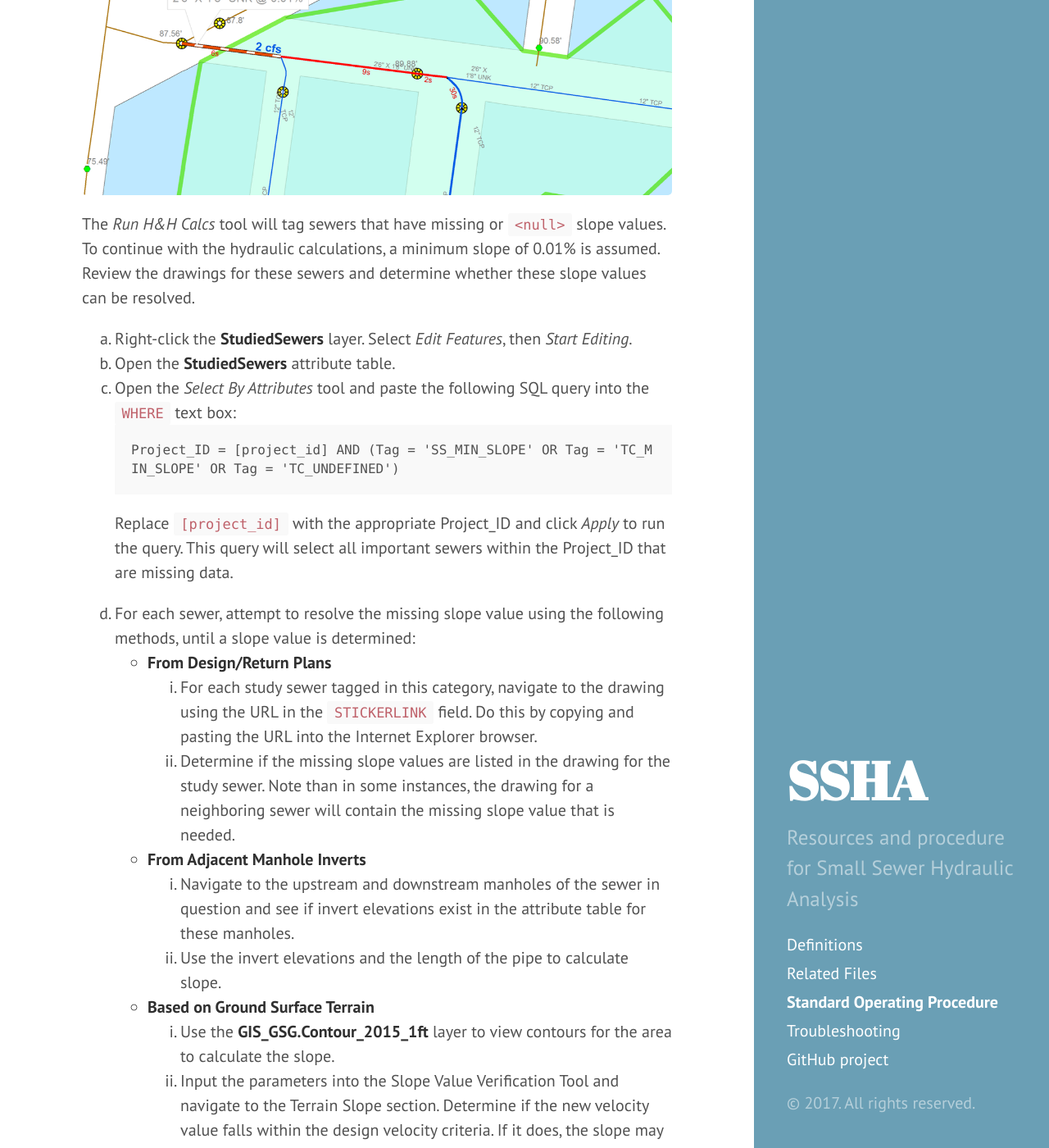
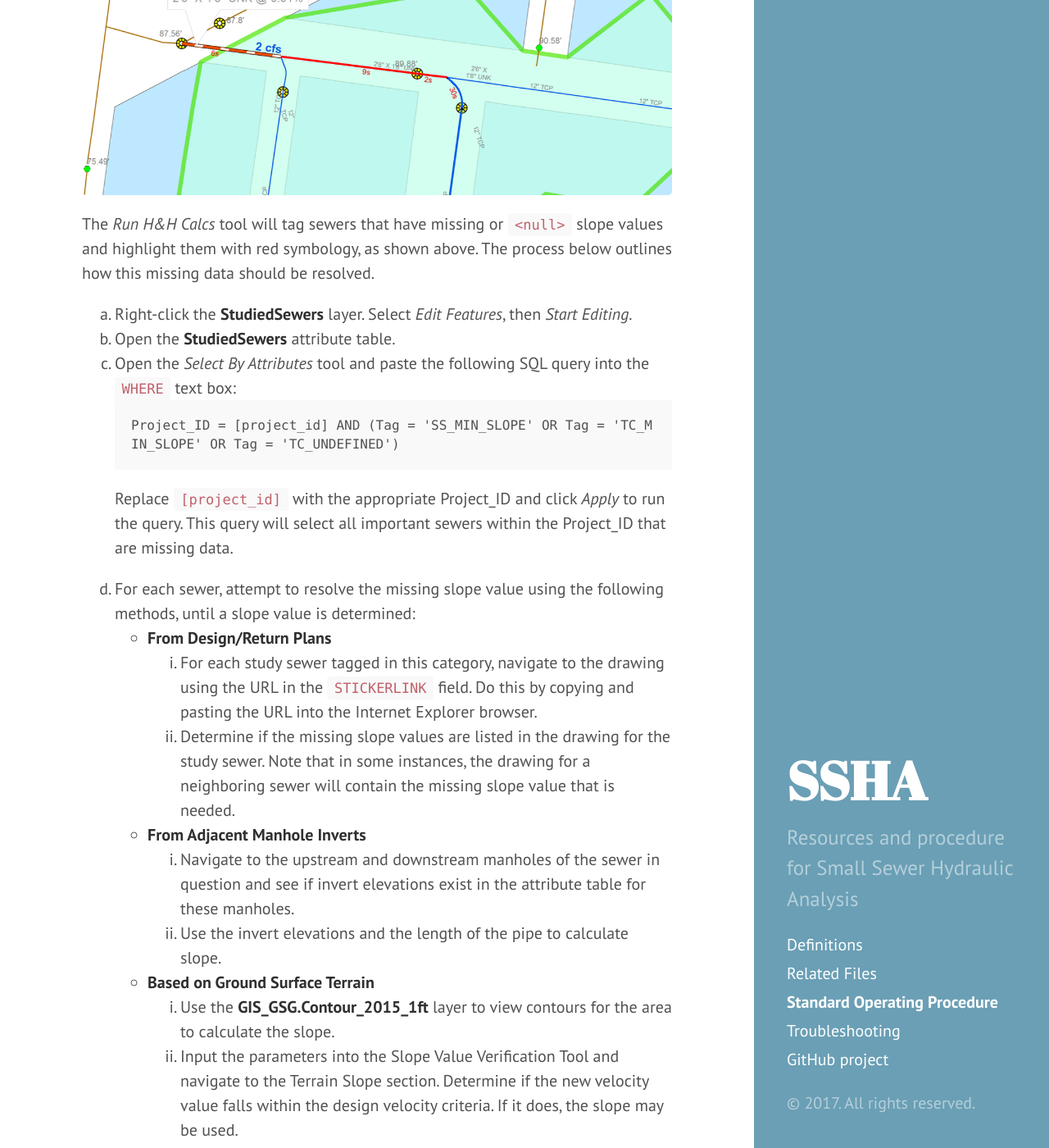
Before and after one commit to adams-cool-org/ssha3, a Jekyll site: the page built from docs/sop.md, in a window 1280 px wide and 1400 px high, scrolled down 5703 px. Shown: the whole window at 82% size. Built offline with Jekyll 4.4.1, drawn with Linux system fonts in a browser that asks for light colours; some of the changed text lies outside the part shown.

Commit message:
sop slope information

```diff
--- a/docs/sop.md
+++ b/docs/sop.md
@@ -97,7 +97,7 @@ Add the study sewers (and their contributing sewers) from the __Waste Water Grav
 
 ## 4. Resolve Data Gaps
 ![Data Gap Example Screenshot]({{site.baseurl}}/public/img/example-data-gap.png)
-The _Run H&H Calcs_ tool will tag sewers that have missing or `<null>` slope values. To continue with the hydraulic calculations, a minimum slope of 0.01% is assumed. Review the drawings for these sewers and determine whether these slope values can be resolved.
+The _Run H&H Calcs_ tool will tag sewers that have missing or `<null>` slope values and highlight them with red symbology, as shown above. The process below outlines how this missing data should be resolved.
 1. Right-click the __StudiedSewers__ layer. Select _Edit Features_, then _Start Editing_.
 2. Open the __StudiedSewers__ attribute table.
 3. Open the _Select By Attributes_ tool and paste the following SQL query into the `WHERE` text box:
@@ -108,7 +108,7 @@ Replace `[project_id]` with the appropriate Project_ID and click _Apply_ to run
 4. For each sewer, attempt to resolve the missing slope value using the following methods, until a slope value is determined:
     * **From Design/Return Plans**
         1. For each study sewer tagged in this category, navigate to the drawing using the URL in the `STICKERLINK` field. Do this by copying and pasting the URL into the Internet Explorer browser.
-        2. Determine if the missing slope values are listed in the drawing for the study sewer. Note than in some instances, the drawing for a neighboring sewer will contain the missing slope value that is needed.
+        2. Determine if the missing slope values are listed in the drawing for the study sewer. Note that in some instances, the drawing for a neighboring sewer will contain the missing slope value that is needed.
     * **From Adjacent Manhole Inverts**
         1. Navigate to the upstream and downstream manholes of the sewer in question and see if invert elevations exist in the attribute table for these manholes.
         2. Use the invert elevations and the length of the pipe to calculate slope.
@@ -120,6 +120,12 @@ Replace `[project_id]` with the appropriate Project_ID and click _Apply_ to run
 5. Input this resolved slope value as an attribute in the `Slope_Used` field for the study sewer.
 6. In the Editor Toolbar dropdown menu, select _Save Edits_, then _Stop Editing_.
 7. Repeat step 3: [Perform Hydraulic and Hydrologic Calculations](#3-perform-hydraulic-and-hydrologic-calculations)
+
+Note: Slope data is often missing in short sewer segments at the end of city blocks, as shown by the red-highlighted sewer in the figure below.
+![Data Gap Corner Screenshot]({{site.baseurl}}/public/img/example-typical-data-gap-crop.png)
+These sewers can be assumed to have slope equal to the average slope in the upstream block of sewer so long as they are not limiting the block capacity.
+
+
 
 ## 5. Assess Neighboring Sewers
 Determine whether sewers adjacent to the study sewer (upstream and downstream) are within the scope of the SSHA process.
```
